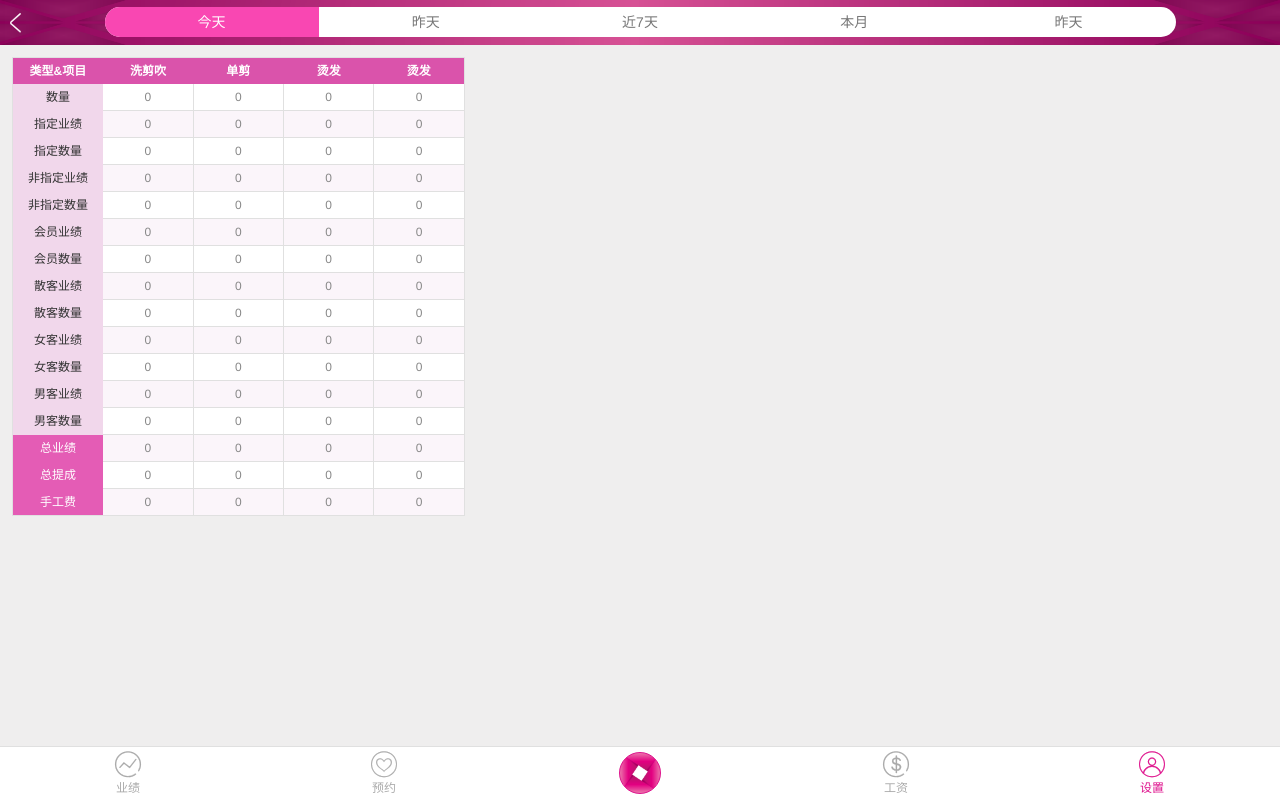
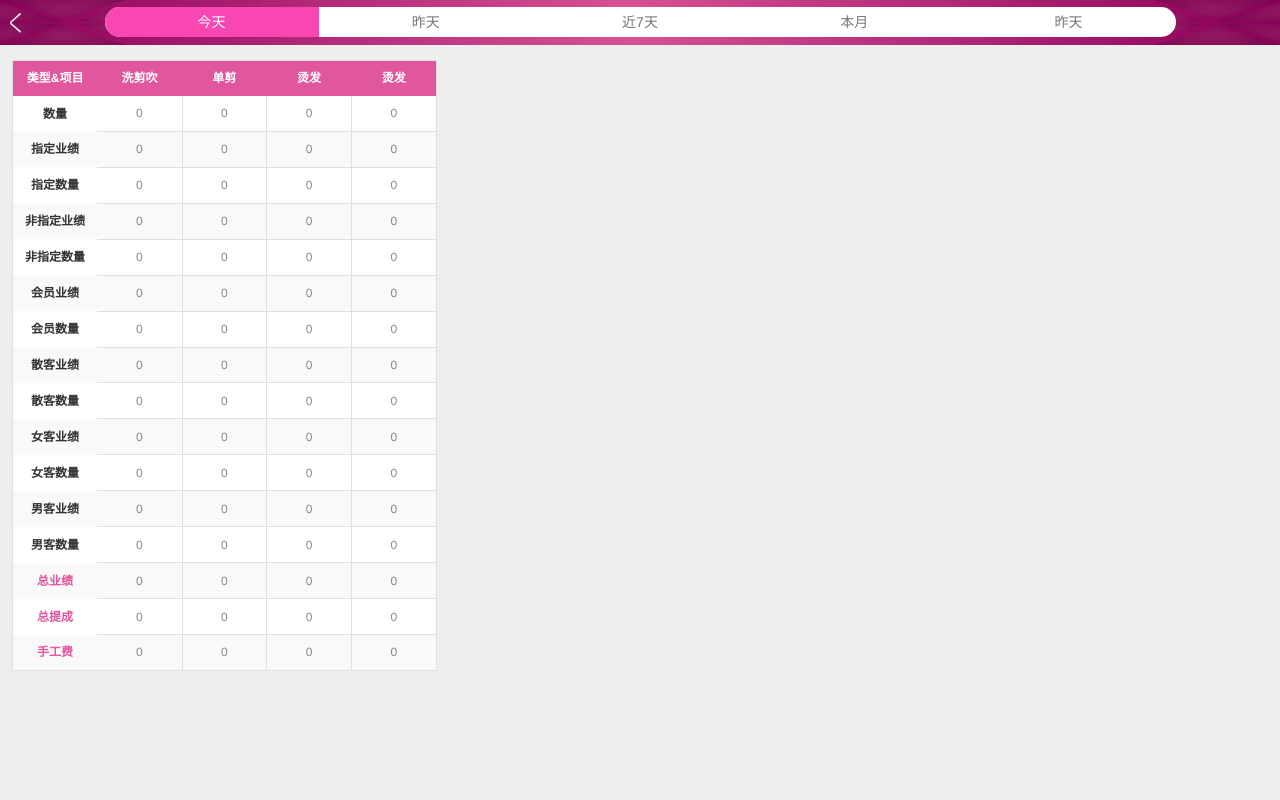
Before and after one commit to gysjjt/-, a plain HTML site: page meika3/staff/staff-detailed.html in a window 1280 px wide. Drawn offline with Linux system fonts and the light colour scheme.

Commit message:
最新的

```diff
--- a/meika3/staff/staff-detailed.html
+++ b/meika3/staff/staff-detailed.html
@@ -19,61 +19,7 @@
 
 <body ontouchstart>
 
-<!--底部悬浮导航-->
-<footer class="ui-footer ui-footer-btn">
-    <ul class="ui-tiled ui-border-t">
-
-		<li data-href="staff-bonus.html">
-			<i class="icon iconfont icon-data"></i>
-			<div>业绩</div>
-		</li>
-		<li data-href="staff-yuyue.html">
-			<i class="icon iconfont icon-yuyue1"></i>
-			<div>预约</div>
-		</li>
-		<li data-href="staff-bonus.html">
-			<div class="ui-avatar-logo" style="border: 1px solid #DE118C;">
-            <span style="background-image:url(img/shoplogo.png)"></span>
-	    	</div>
-		</li>
-		<li data-href="staff-month.html">
-			<i class="icon iconfont icon-trade"></i>
-			<div>工资</div>
-		</li>
-		<li class="active" data-href="staff-set.html">
-			<i class="icon iconfont icon-wode1"></i>
-			<div>设置</div>
-		</li>
-
-
-    </ul>
-</footer>
-
-
-
-<style>
-	.ui-table thead th{
-	background: #DA53AB;
-    color: #FFF;
-    font-weight: bold;}
-	.ui-table tbody th{background: #F1D7EB;color: #333;}
-	.tbbg{background: #E45CB5!important; color: #FFFFFF !important;}
-	.ui-table th,.ui-table td{padding:4px 2px !important;}
-	.iconfont{font-size: 24px;line-height: 30px;}
-	.ui-list-thumb{margin: -40px 10px 0px 10px; width:60px; height:60px;}
-	.ui-list-action{ width: 30%;}
-	.info-nav{width: 85%;}
-	.ui-tab-nav li{min-width: 40px;}
-	.ui-header .icon-back{margin-left: -10px;}
-	.table-trbg{background: #FBF5FA;}
-</style>
-
-
-
-
-<section id="tab">
-	<div class="ui-tab">
-		<header class="ui-header ui-header-positive">
+<header class="ui-header ui-header-positive">
 			<i class="icon iconfont icon-back" onclick="history.back()"></i>
 			    <ul class="ui-tab-nav info-nav">
 			        <li class="current" style="border-radius:50px 0px 0px 50px;">今天</li>
@@ -82,9 +28,28 @@
 			        <li style="border-radius:0px;">本月</li>
 			        <li style="border-radius:0px 50px 50px 0px;">昨天</li>
 			    </ul>
-		</header>
+</header>
 
-	    <ul class="ui-tab-content ui-container" style="width:500%; margin-top: 12px;">
+<style>
+	.ui-table thead th{background:#E0579E; color: #FFF;}
+	.ui-table th{font-weight: 700;}
+	.ui-table tbody th{color: #333;}
+	.tbbg{color: #E0579E !important;}
+	.ui-table th,.ui-table td{padding:2% 1% !important;}
+	.iconfont{font-size: 24px;line-height: 30px;}
+	.ui-list-thumb{margin: -40px 10px 0px 10px; width:60px; height:60px;}
+	.ui-list-action{ width: 30%;}
+	.info-nav{width: 85%;}
+	.ui-tab-nav li{min-width: 40px;}
+	.ui-header .icon-back{margin-left: -10px;}
+	.table-trbg{background: #F9F9F9;}
+</style>
+
+
+
+<section id="tab">
+	<div class="ui-tab">
+	    <ul class="ui-tab-content ui-container" style="width:500%; margin-top: 60px;">
 			    <li class="ui-whitespace">
 
 			<table class="ui-table ui-border" style="background: #fff; margin-bottom: 70px;">
```
Also changed, not shown: meika3/pingjia.html (+7 -5 lines), meika3/staff/login.html (+0 -29 lines), meika3/staff/staff-bonus.html (+7 -10 lines), meika3/staff/staff-month.html (+1 -28 lines), meika3/staff/staff-yuyue.html (+7 -10 lines).
